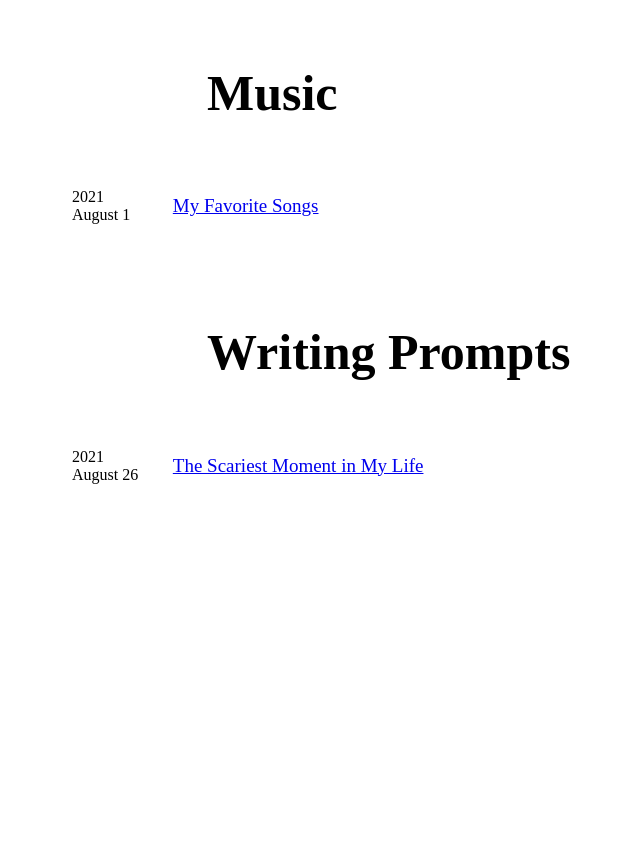
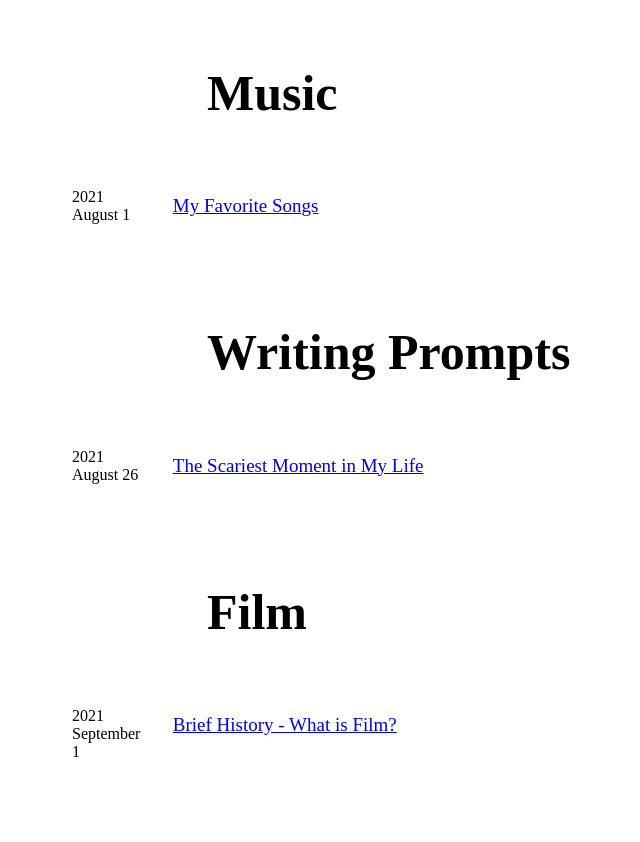
Before and after one commit to xavierzhaoz/Blog, a plain HTML site: page index.html in a window 1280 px wide. Shown: the part 355-1197 px from the top of the page, without its empty margins (316-956 px from the left). Before the commit the page ends 938 px from the top, so only its background shows below. Drawn offline with Linux system fonts and the light colour scheme.

Commit message:
Add files via upload

```diff
--- a/index.html
+++ b/index.html
@@ -28,5 +28,12 @@
     <div id = "rightbox1">
         <a href="writing_prompts/scariestmomentinmylife.html">The Scariest Moment in My Life</a>
     </div>
+    <h4>Film</h4>
+    <div id = "leftbox1">
+        <p2>2021 September 1</p2>
+    </div>
+    <div id = "rightbox1">
+        <a href="film/briefhistorywhatisfilm.html">Brief History - What is Film?</a>
+    </div>
 </body>
 </html>
```
